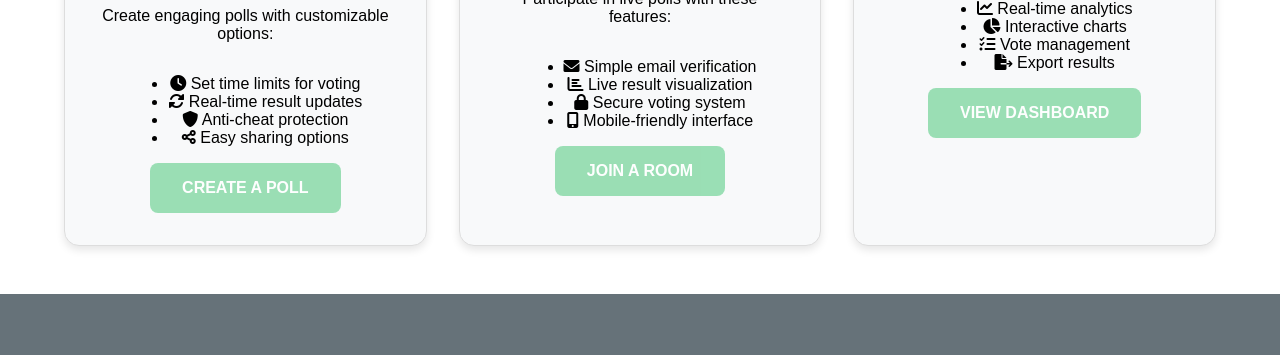
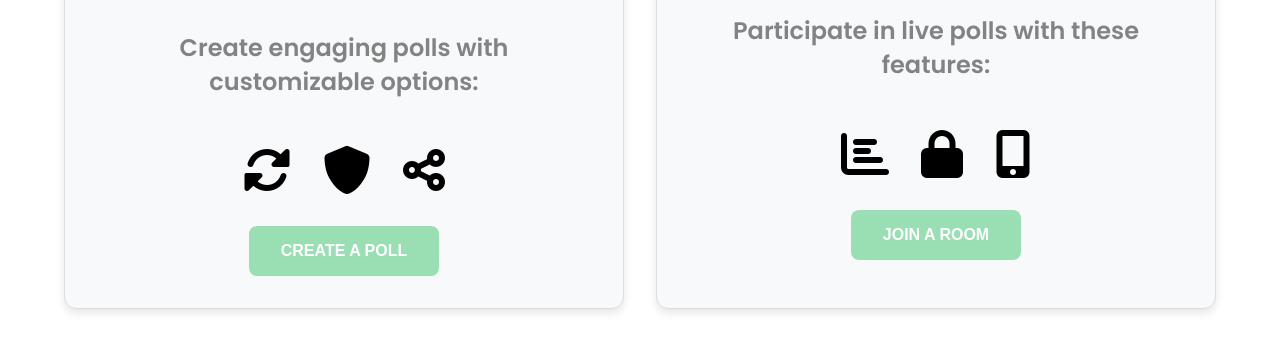
Before and after one commit to shreyash3087/Votify, a website: page votify/frontend/home.html in a window 1280 px wide. Shown: the part 404-759 px from the top of the page. Drawn offline with nearby package versions, Linux system fonts and the light colour scheme.

Commit message:
Home Page updated

```diff
--- a/votify/frontend/home.html
+++ b/votify/frontend/home.html
@@ -5,11 +5,11 @@
   <meta charset="UTF-8">
   <meta name="viewport" content="width=device-width, initial-scale=1.0">
   <title>Votify - Home</title>
-  <!-- Added animation library -->
+  <!-- Animation library -->
   <link rel="stylesheet" href="https://cdnjs.cloudflare.com/ajax/libs/animate.css/4.1.1/animate.min.css">
   <link rel="stylesheet" href="https://cdnjs.cloudflare.com/ajax/libs/font-awesome/6.0.0/css/all.min.css">
   <link rel="stylesheet" href="https://cdn.jsdelivr.net/npm/chart.js"></link>
-  <!-- Added custom Google font -->
+  <!-- Custom Google font -->
   <link href="https://fonts.googleapis.com/css2?family=Poppins:wght@300;400;500;600&display=swap" rel="stylesheet">
   <link rel="stylesheet" href="/styles/navbar.css">
   <link rel="stylesheet" href="/styles/footer.css">
@@ -17,7 +17,6 @@
   <link rel="stylesheet" href="/styles/sidebar.css">
   <link rel="stylesheet" href="/styles/theme.css">
   <link rel="icon" type="image/png" sizes="32x32" href="./assets/Votify_Logo.png">
-  <!-- Added preloader styles -->
 </head>
 
 <body>
@@ -29,7 +28,7 @@
   <!-- Navbar will be dynamically loaded -->
   <div id="navbar"></div>
 
-  <!-- Updated Sidebar with smooth transitions -->
+  <!-- Sidebar -->
   <div id="sidebar" class="sidebar close">
     <button class="close-btn animate__animated animate__fadeIn" onclick="toggleSidebar()">×</button>
     <nav>
@@ -49,44 +48,48 @@
     </nav>
   </div>
 
-  <!-- Main Content with animations -->
+  <!-- Main Content -->
   <main id="main-content">
     <div class="section animate__animated animate__fadeIn">
       <div class="card animate__animated animate__fadeInUp">
         <img src="/assets/create-poll.png" alt="Create Poll">
-        <h2>Create Interactive Polls</h2>
-        <p>Create engaging polls with customizable options:</p>
-        <ul>
-          <li><i class="fas fa-clock"></i> Set time limits for voting</li>
-          <li><i class="fas fa-sync-alt"></i> Real-time result updates</li>
-          <li><i class="fas fa-shield-alt"></i> Anti-cheat protection</li>
-          <li><i class="fas fa-share-alt"></i> Easy sharing options</li>
-        </ul>
+        <h1>Create Interactive Polls</h1>
+        <h2>Create engaging polls with customizable options:</h2>
+        <div class="icon-container">
+          <div class="icon-item">
+            <i class="fas fa-sync-alt"></i>
+            <span class="icon-desc">Real-time result updates</span>
+          </div>
+          <div class="icon-item">
+            <i class="fas fa-shield-alt"></i>
+            <span class="icon-desc">Anti-cheat protection</span>
+          </div>
+          <div class="icon-item">
+            <i class="fas fa-share-alt"></i>
+            <span class="icon-desc">Easy sharing options</span>
+          </div>
+        </div>
         <a href="./create-poll.html"><button class="primary-btn">Create a Poll</button></a>
       </div>
       <div class="card animate__animated animate__fadeInUp" style="animation-delay: 0.2s">
         <img src="/assets/join-poll.png" alt="Join Poll">
-        <h2>Join and Vote</h2>
-        <p>Participate in live polls with these features:</p>
-        <ul>
-          <li><i class="fas fa-envelope"></i> Simple email verification</li>
-          <li><i class="fas fa-chart-bar"></i> Live result visualization</li>
-          <li><i class="fas fa-lock"></i> Secure voting system</li>
-          <li><i class="fas fa-mobile-alt"></i> Mobile-friendly interface</li>
-        </ul>
+        <h1>Join and Vote</h1>
+        <h2>Participate in live polls with these features:</h2>
+        <div class="icon-container">
+          <div class="icon-item">
+            <i class="fas fa-chart-bar"></i>
+            <span class="icon-desc">Live result visualization</span>
+          </div>
+          <div class="icon-item">
+            <i class="fas fa-lock"></i>
+            <span class="icon-desc">Secure voting system</span>
+          </div>
+          <div class="icon-item">
+            <i class="fas fa-mobile-alt"></i>
+            <span class="icon-desc">Mobile-friendly interface</span>
+          </div>
+        </div>
         <a href="./join.html"><button class="primary-btn">Join a Room</button></a>
-      </div>
-      <div class="card animate__animated animate__fadeInUp" style="animation-delay: 0.4s">
-        <img src="/assets/dashboard.png" alt="Dashboard">
-        <h2>Poll Dashboard</h2>
-        <p>Monitor your polls with ease:</p>
-        <ul>
-          <li><i class="fas fa-chart-line"></i> Real-time analytics</li>
-          <li><i class="fas fa-chart-pie"></i> Interactive charts</li>
-          <li><i class="fas fa-tasks"></i> Vote management</li>
-          <li><i class="fas fa-file-export"></i> Export results</li>
-        </ul>
-        <a href="./dashboard.html"><button class="primary-btn">View Dashboard</button></a>
       </div>
     </div>
   </main>
@@ -99,7 +102,7 @@
   <!-- Added smooth scroll behavior -->
   <script>
     // Preloader
-    window.addEventListener('load', function() {
+    window.addEventListener('load', function () {
       const preloader = document.querySelector('.preloader');
       preloader.style.opacity = '0';
       setTimeout(() => {
--- a/votify/frontend/script.js
+++ b/votify/frontend/script.js
@@ -1,5 +1,3 @@
-
-
 function showPage(page) {
   const mainContent = document.getElementById('main-content');
   const footer = document.getElementById('footer');
--- a/votify/frontend/styles/main.css
+++ b/votify/frontend/styles/main.css
@@ -1,6 +1,6 @@
 /* General Body Styles */
 body {
-    font-family: Arial, sans-serif;
+    font-family: 'Poppins', Arial, sans-serif;
     margin: 0;
     padding: 0;
     background-color: #f4f4f9;
@@ -34,6 +34,11 @@ body {
     max-width: 500px;
     height: auto; /* Allow height to adjust dynamically */
     margin: 0 auto;
+    transition: transform 0.3s ease;
+}
+
+.card:hover {
+    transform: translateY(-10px);
 }
 
 .card img {
@@ -44,15 +49,55 @@ body {
 }
 
 .card h2 {
-    font-size: 1.2rem;
+    font-size: 1.5rem; /* Adjust the size of the second heading */
     color: var(--secondary-text-color);
     margin: 1.5rem 0;
     line-height: 1.4;
 }
 
-/* Create Button */
-.card button:first-of-type {
-    background-color: var(--secondary-button-color); /* Transparent blue */
+.icon-container {
+    display: flex;
+    justify-content: space-around;
+    margin: 1.5rem 0;
+    gap: 2rem; /* Increase space between icons */
+}
+
+.icon-item {
+    position: relative;
+    display: flex;
+    flex-direction: column;
+    align-items: center;
+    font-size: 3rem; /* Increase icon size */
+    transition: color 0.3s ease;
+}
+
+.icon-item:hover .icon-desc {
+    display: block;
+}
+
+.icon-item i {
+    margin-bottom: 0.5rem;
+}
+
+.icon-item:hover i {
+    color: var(--hover-color); /* Use CSS variable for hover color */
+}
+
+.icon-desc {
+    display: none;
+    position: absolute;
+    bottom: -2rem;
+    background-color: rgba(0, 0, 0, 0.7);
+    color: white;
+    padding: 0.5rem;
+    border-radius: 4px;
+    white-space: nowrap;
+    font-size: 1rem;
+}
+
+/* Primary Button */
+.primary-btn {
+    background-color: var(--primary-button-color); /* Use primary button color */
     color: white;
     border: none;
     padding: 1rem 2rem;
@@ -61,33 +106,46 @@ body {
     text-transform: uppercase;
     border-radius: 8px;
     cursor: pointer;
-    transition: background-color 0.3s, opacity 0.3s;
+    transition: background-color 0.3s, transform 0.3s, opacity 0.3s;
     opacity: 0.9;
+    position: relative;
+    overflow: hidden;
 }
 
-.card button:first-of-type:hover {
-    background-color: rgba(0, 123, 255, 1); /* Opaque blue on hover */
+.primary-btn:hover {
+    transform: scale(1.05);
     opacity: 1;
 }
 
-/* Join Button */
-.card button:last-of-type {
-    background-color:var(--primary-button-color); /* Transparent orange */
-    color: white;
-    border: none;
-    padding: 1rem 2rem;
-    font-size: 1rem;
-    font-weight: bold;
-    text-transform: uppercase;
-    border-radius: 8px;
-    cursor: pointer;
-    transition: background-color 0.3s, opacity 0.3s;
-    opacity: 0.9;
+.primary-btn::after {
+    content: '';
+    position: absolute;
+    top: 50%;
+    left: 50%;
+    width: 0;
+    height: 0;
+    background: rgba(255, 255, 255, 0.2);
+    border-radius: 50%;
+    transform: translate(-50%, -50%);
+    transition: width 0.3s, height 0.3s;
 }
 
-.card button:last-of-type:hover {
-    background-color: rgb(246, 126, 89); /* Opaque orange on hover */
-    opacity: 1;
+.primary-btn:active::after {
+    width: 200px;
+    height: 200px;
+}
+
+/* CSS Variables for Theme Colors */
+:root {
+    --hover-color: #0056b3;
+}
+
+body.dark-mode {
+    --hover-color: #fb8c00;
+}
+
+body.light-mode {
+    --hover-color: #0056b3;
 }
 
 /* Responsive Design for Smaller Screens */
@@ -104,10 +162,10 @@ body {
 
 @media (max-width: 480px) {
     .card h2 {
-        font-size: 1rem;
+        font-size: 1.2rem; /* Slightly smaller heading for very small screens */
     }
 
-    .card button {
+    .primary-btn {
         padding: 0.8rem 1.2rem;
         font-size: 0.9rem;
     }
@@ -126,36 +184,3 @@ body {
     z-index: 9999;
     transition: opacity 0.5s;
 }
-.card {
-  transition: transform 0.3s ease;
-  box-shadow: 0 4px 8px rgba(0,0,0,0.1);
-  border-radius: 15px;
-  overflow: hidden;
-}
-.card:hover {
-  transform: translateY(-10px);
-}
-.primary-btn {
-  transition: all 0.3s ease;
-  position: relative;
-  overflow: hidden;
-}
-.primary-btn:hover {
-  transform: scale(1.05);
-}
-.primary-btn::after {
-  content: '';
-  position: absolute;
-  top: 50%;
-  left: 50%;
-  width: 0;
-  height: 0;
-  background: rgba(255,255,255,0.2);
-  border-radius: 50%;
-  transform: translate(-50%, -50%);
-  transition: width 0.3s, height 0.3s;
-}
-.primary-btn:active::after {
-  width: 200px;
-  height: 200px;
-}
```
Lines whose indentation alone changed are shown as unchanged.
